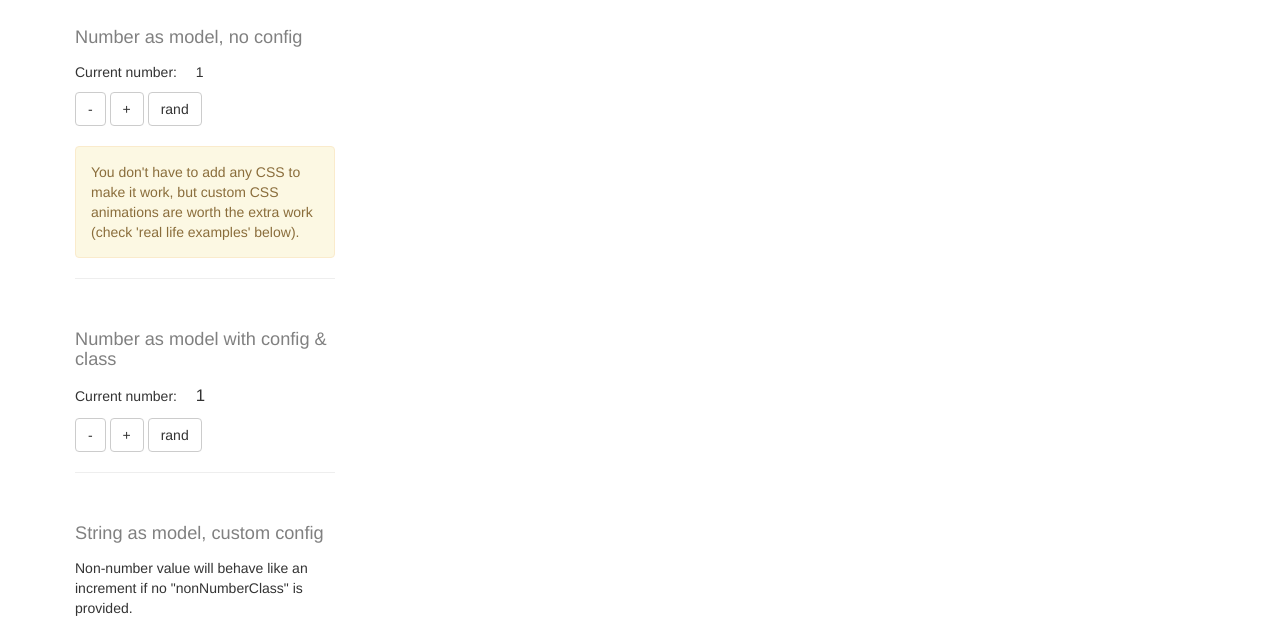
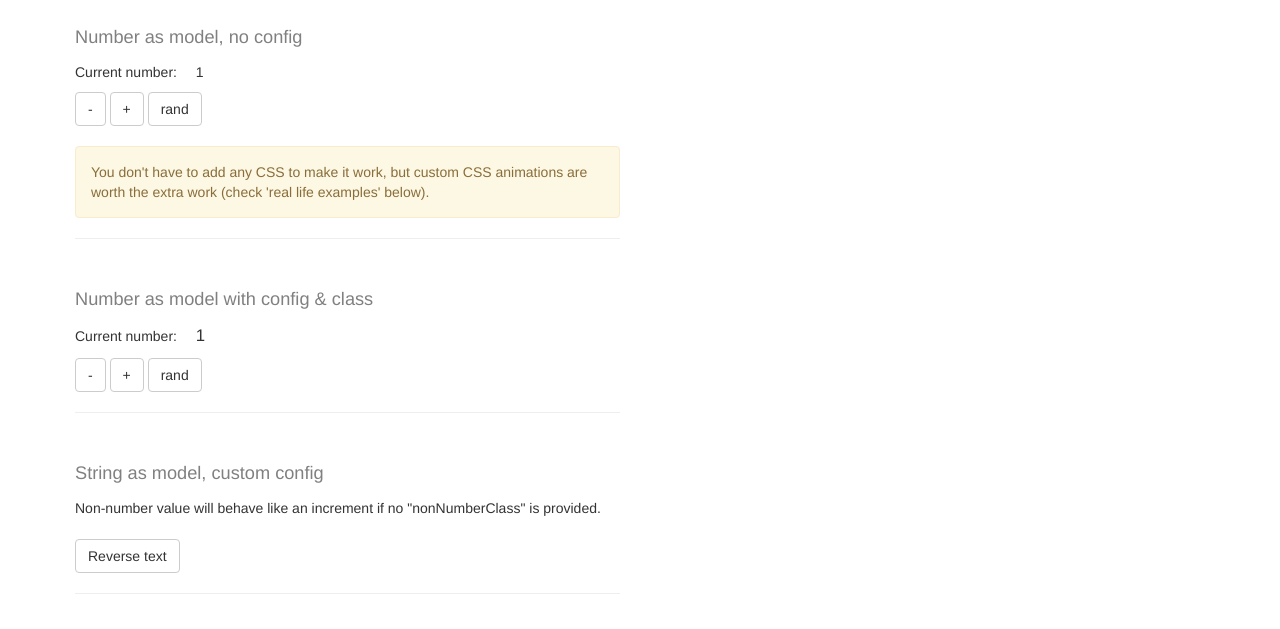
Before and after one commit to ng-milk/angular-animate-model-change, a website: page index.html in a window 1280 px wide. Shown: the part 171-800 px from the top of the page. Drawn offline with nearby package versions, Linux system fonts and the light colour scheme; some packages are replaced by stand-ins of ours.

Commit message:
Examples in README + gif

```diff
--- a/bower.json
+++ b/bower.json
@@ -5,7 +5,7 @@
   "authors": [
     "Dan Mindru <mindrudan@gmail.com>"
   ],
-  "description": "A directive that will help you animate elements when the model updates, just with CSS, ng-animate not needed. Read more about it [here](https://ngmilk.rocks/2015/12/08/animate-elements-when-a-model-changes-in-angularjs/).",
+  "description": "A directive that will help you animate elements when the model updates with some nifty CSS, ng-animate not needed. Read more about it [here](https://ngmilk.rocks/2015/12/08/animate-elements-when-a-model-changes-in-angularjs/).",
   "keywords": [
     "angular",
     "angularjs",
--- a/index.html
+++ b/index.html
@@ -30,6 +30,10 @@
       font-weight:300;
       color: gray;
       margin-bottom:15px;
+    }
+
+    main{
+      max-width:575px;
     }
 
     footer{
@@ -139,7 +143,7 @@
     <h2>Angular 'animate on model change' demos</h2>
   </header>
 
-  <section class="col-xs-12 col-sm-6 col-md-4 col-lg-3">
+  <main class="col-xs-12">
     <h3>Number as model, no config</h3>
     <p>
       <span class="lbl">Current number:</span>
@@ -233,7 +237,7 @@
         </tr>
       </tbody>
     </table>
-  </section>
+  </main>
 
   <footer class="col-xs-12">
     <hr/>
--- a/package.json
+++ b/package.json
@@ -1,7 +1,7 @@
 {
   "name": "angular-animate-model-change",
   "version": "0.0.1",
-  "description": "A directive that will help you animate elements when the model updates, just with CSS, ng-animate not needed. Read more about it [here](https://ngmilk.rocks/2015/12/08/animate-elements-when-a-model-changes-in-angularjs/).",
+  "description": "A directive that will help you animate elements when the model updates with some nifty CSS, ng-animate not needed. Read more about it [here](https://ngmilk.rocks/2015/12/08/animate-elements-when-a-model-changes-in-angularjs/).",
   "main": "src/index.js",
   "scripts": {
     "test": "echo \"Error: no test specified\" && exit 1"
--- a/src/index.js
+++ b/src/index.js
@@ -8,12 +8,12 @@ angular.module('dm.animateModelChange', [])
        .directive('animateModelChange', animateModelChangeDirective);
 
 
-/* #@todo
+/*
  * @param <...*> attrs.model: the model to watch for.
  * @param <Int> attrs.timeout: the amount of time after which the animation is reversed.
- * @param <String> attrs.nonNumberClass: the class to apply when the model is not a number.
  * @param <String> attrs.incrementClass: the class to apply when incrementing.
  * @param <String> attrs.decrementClass: the class to apply when decrementing.
+* @param <String> attrs.nonNumberClass: the class to apply when the model is not a number.
  */
 animateModelChangeDirective.$inject = ['$timeout'];
 function animateModelChangeDirective($timeout){
@@ -66,7 +66,6 @@ function animateModelChangeDirective($timeout){
     }
 
     function clearClasses(){
-      // Quick fix: if pressing increment / decrement like a maniac might clear the timeout for a class while another is added (only the later will be removed). To be on the safe side, we can remove all classes.
       element.removeClass(incrementClass);
       element.removeClass(decrementClass);
       element.removeClass(nonNumberClass);
```
Also changed, not shown: README.md.
